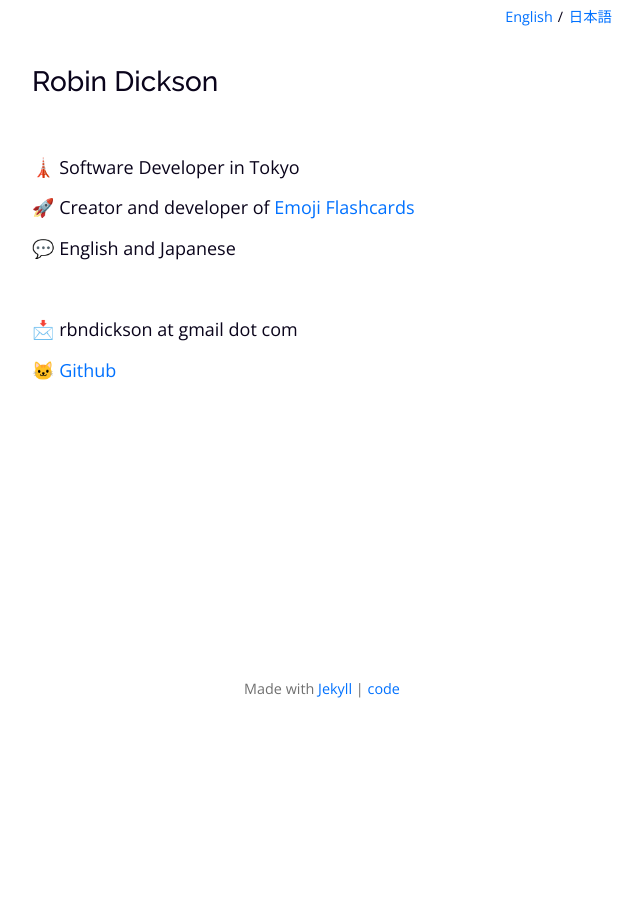
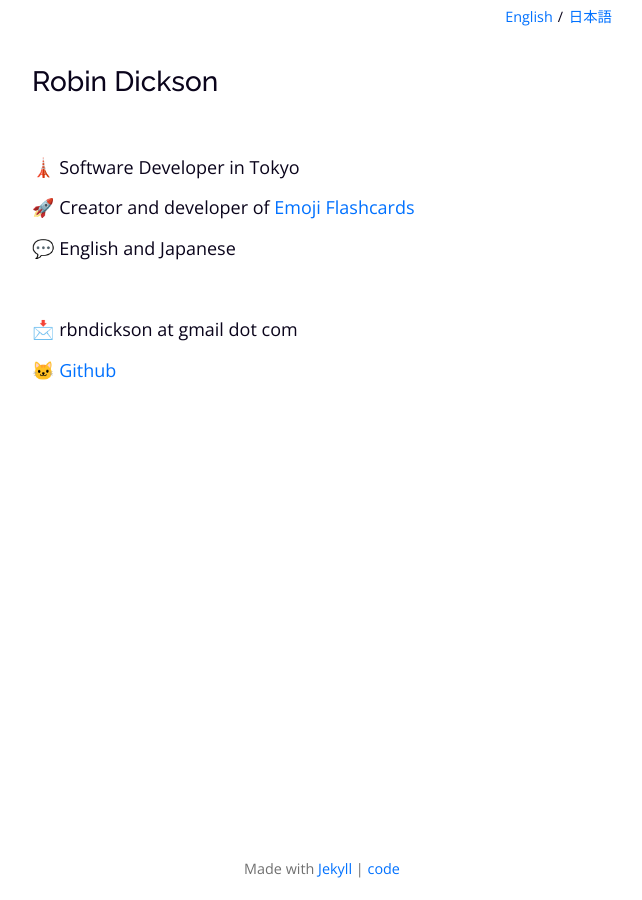
Before and after one commit to rbndickson/rbndickson.github.io, a Jekyll site: the page built from index.html, in a window 1280 px wide. Shown: the whole page, without its empty margins (318-960 px from the left). Built offline with Jekyll 4.4.1, drawn with Linux system fonts in a browser that asks for light colours.

Commit message:
feat: Improve layout
Use flexbox to move footer to the end of the screen

```diff
--- a/_sass/_layout.scss
+++ b/_sass/_layout.scss
@@ -10,7 +10,14 @@ body {
 }
 
 .main-container {
+  display: flex;
+  flex-direction: column;
+  min-height: 100vh;
   padding: 0 30px;
+}
+
+main {
+  flex: 1;
 }
 
 //
```
